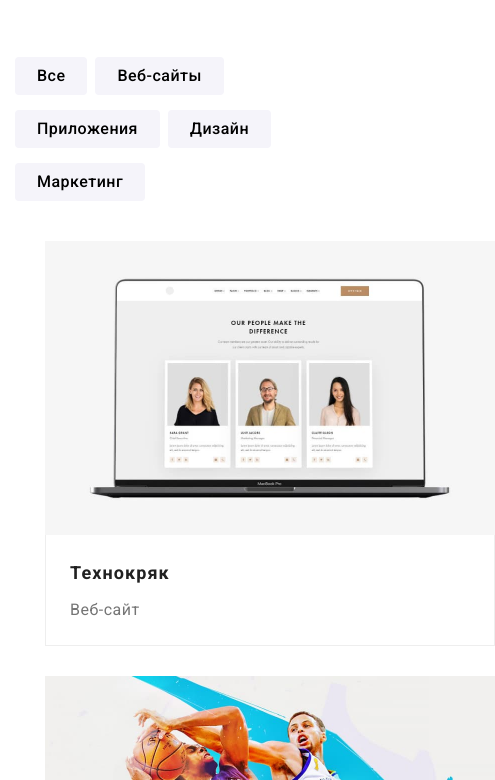
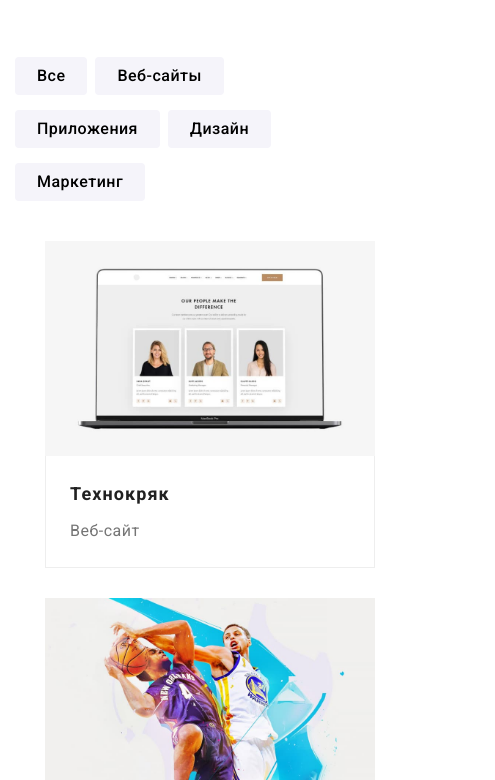
Before and after one commit to Alona-Suprun/goit-markup-hw-08, a plain HTML site: page portfolio.html in a window 390 px wide. Shown: the part 64-844 px from the top of the page, 495 px wide, since content can reach past the window. Drawn offline with nearby package versions, Linux system fonts and the light colour scheme.

Commit message:
removing-of-unnecessary-scroll-480

```diff
--- a/sass/components/_cards.scss
+++ b/sass/components/_cards.scss
@@ -13,9 +13,6 @@
   }
 }
 .cards-set-item {
-  @media screen and (max-width: 767px) {
-    width: 450px;
-  }
   @media screen and (min-width: 768px) and (max-width: 1199px) {
     width: calc(100% / 2 - 30px);
   }
```
Also changed, not shown: css/main.css, css/main.min.css, 2 other files.
